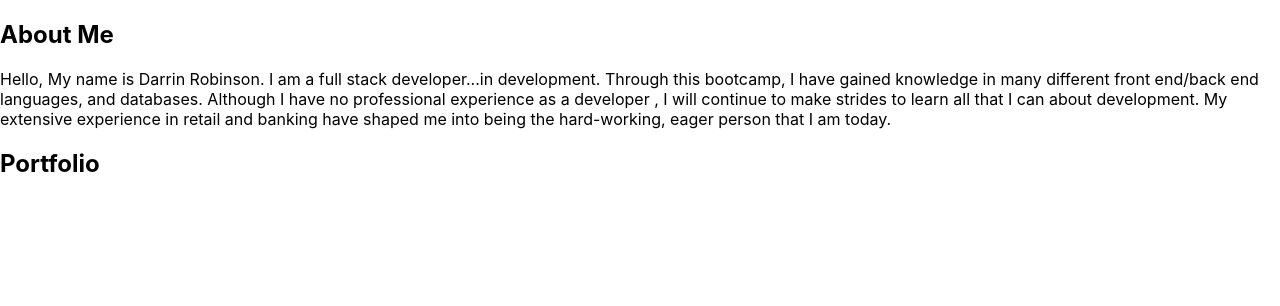
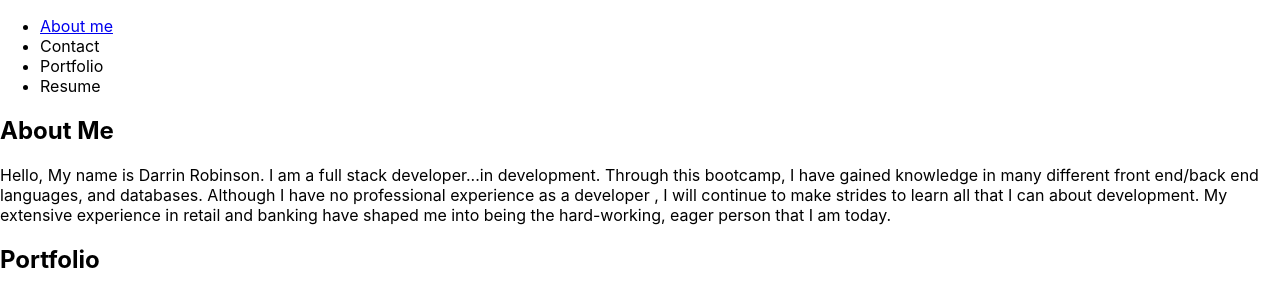
Before and after one commit to Darobinson20/drob-portfolio, a React (Create React App) app: page / in a window 1280 px wide. Shown: the top 306 px of the page. Built offline with nearby package versions, Linux system fonts and the light colour scheme.

Commit message:
nav started

```diff
--- a/src/App.js
+++ b/src/App.js
@@ -1,12 +1,14 @@
 import React from 'react';
-
 import './App.css';
 import AboutMe from './components/About-me';
-import Portfolio from './components/About-me/Portfolio';
+import Portfolio from './components/Portfolio';
+import Nav from './components/Nav';
+
 
 function App() {
   return (
     <div>
+      <Nav></Nav>
       <main>
         <AboutMe></AboutMe>
         <Portfolio></Portfolio>
--- /dev/null
+++ b/src/components/Nav/index.js
@@ -0,0 +1,45 @@
+import React from "react";
+import { capitalizeFirstLetter } from "../../utils/helpers";
+
+function Nav() {
+  const  categories = [
+
+    { name: 'portfolio', description: 'Previos work' },
+    { name: 'Resume', description: 'resume' }
+  ];
+
+  const handleClick = () => {
+    console.log("click handled")
+  }
+
+  return (
+    <header data-testid="header" className="flex-row px-1">
+
+      <nav>
+        <ul className="flex-row">
+          <li className="mx-2">
+            <a href="#about" onClick={() => handleClick()}>
+              About me
+            </a>
+          </li>
+          <li className={"mx-2"}>
+            <span onClick={() => handleClick()}>
+              Contact
+            </span>
+          </li>
+          {
+            categories.map((category) => (
+              <li className="mx-1" key={category.name} >
+                <span onClick={() => { handleClick(); }}>
+                 {capitalizeFirstLetter(category.name)}
+                </span>
+              </li>
+            ))
+          }
+        </ul>
+      </nav>
+    </header>
+  );
+}
+
+export default Nav;
--- /dev/null
+++ b/src/components/Portfolio/index.js
@@ -0,0 +1,17 @@
+import React from 'react';
+
+function Portfolio() {
+  return (
+    <section className="my-5">
+      <h1 id="about">Portfolio</h1>
+
+      <div className="my-2">
+        <p>
+
+        </p>
+      </div>
+    </section>
+  );
+}
+
+export default Portfolio;
--- /dev/null
+++ b/src/utils/helpers.js
@@ -0,0 +1,8 @@
+export function capitalizeFirstLetter(string) {
+    return string.charAt(0).toUpperCase() + string.slice(1);
+  }
+
+  export function validateEmail(email) {
+    var re = /^(([^<>()[\]\\.,;:\s@"]+(\.[^<>()[\]\\.,;:\s@"]+)*)|(".+"))@((\[[0-9]{1,3}\.[0-9]{1,3}\.[0-9]{1,3}\.[0-9]{1,3}\])|(([a-zA-Z\-0-9]+\.)+[a-zA-Z]{2,}))$/;
+    return re.test(String(email).toLowerCase());
+  }
```
